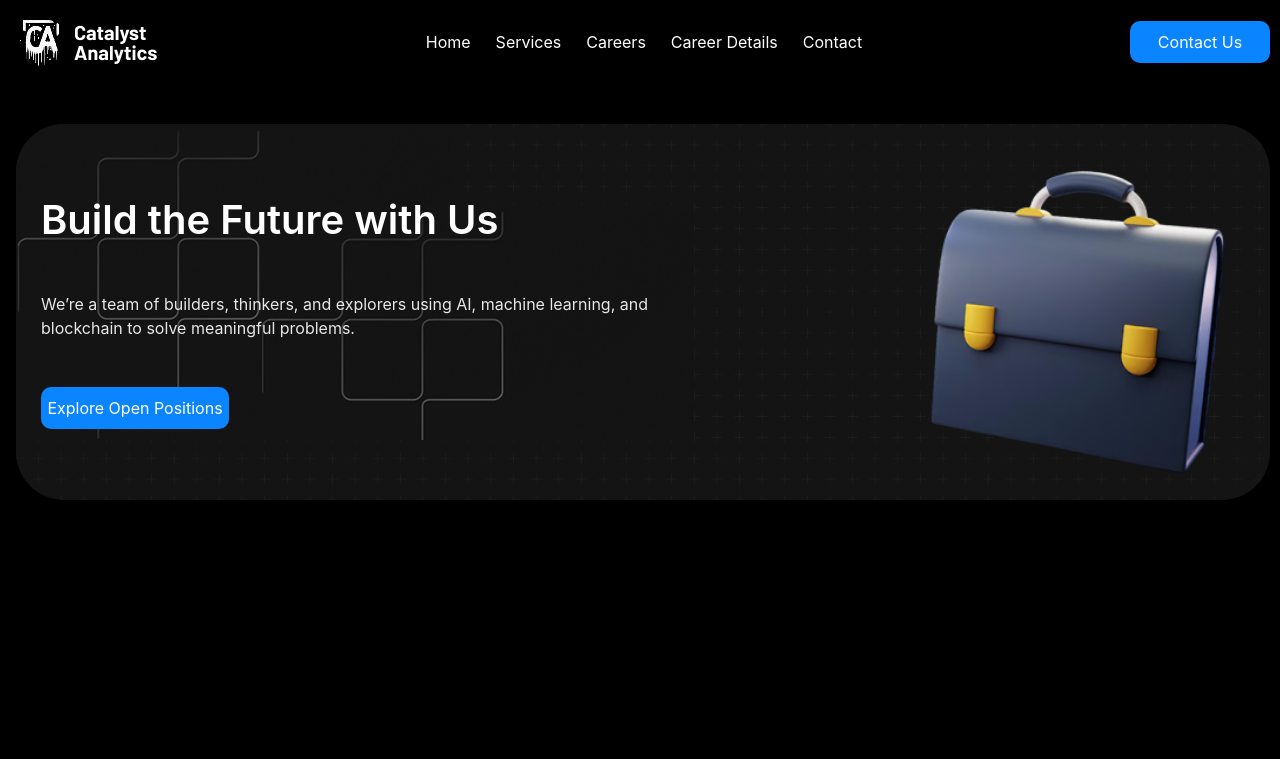
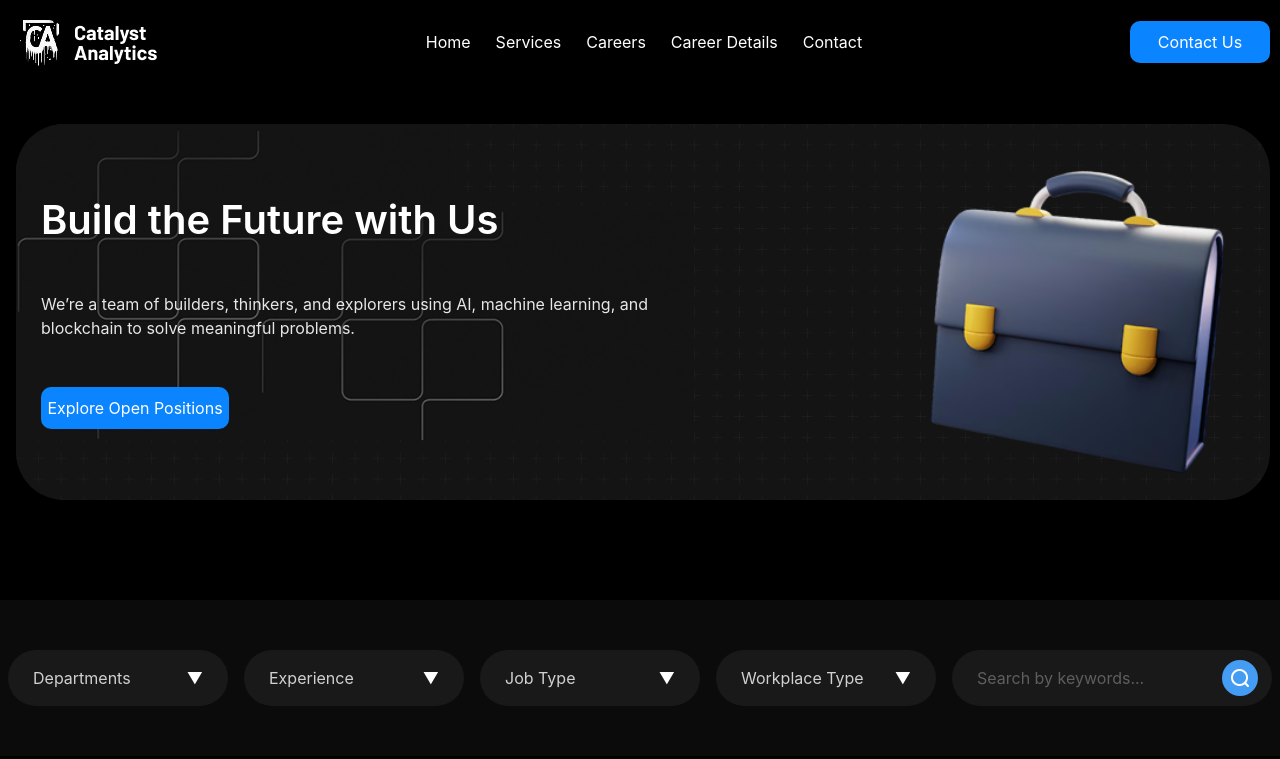
Before and after one commit to sino-Git379/5Page_Exam, a website: page src/page3.html in a window 1280 px wide. Drawn offline with nearby package versions, Linux system fonts and the light colour scheme; files that its build step writes are made by us from their sources.

Commit message:
Section2 in page3

```diff
--- a/src/page3.html
+++ b/src/page3.html
@@ -1,11 +1,13 @@
 <!DOCTYPE html>
 <html lang="en">
+
 <head>
     <meta charset="UTF-8">
     <meta name="viewport" content="width=device-width, initial-scale=1.0">
     <title>Document</title>
     <link rel="stylesheet" href="./output.css">
 </head>
+
 <body class="bg-black text-white">
     <header class="max-w-[1440px] mx-auto">
         <nav class="flex flex-col lg:flex-row items-center justify-between p-[20px] lg:p-[10px] gap-5">
@@ -21,15 +23,18 @@
         </nav>
     </header>
     <section class="max-w-[1440px] mx-auto relative mt-[40px] px-4">
-    <div class="w-full lg:w-[1254px] lg:h-[376px] bg-[#141414] mx-auto rounded-[32px] lg:rounded-[48px] flex flex-col lg:flex-row justify-between overflow-hidden relative">
+        <div
+            class="w-full lg:w-[1254px] lg:h-[376px] bg-[#141414] mx-auto rounded-[32px] lg:rounded-[48px] flex flex-col lg:flex-row justify-between overflow-hidden relative">
 
             <img class="hidden lg:block absolute z-0 left-0 top-0" src="./fforimg/Group 24.png" alt="">
 
             <div class="z-10 flex justify-center lg:items-end order-1 lg:order-2">
-            <img src="./fforimg/calogo1 2.png" alt="" class="max-w-full h-auto max-h-[250px] lg:max-h-full lg:h-full object-contain object-top lg:object-right-bottom">
+                <img src="./fforimg/calogo1 2.png" alt=""
+                    class="max-w-full h-auto max-h-[250px] lg:max-h-full lg:h-full object-contain object-top lg:object-right-bottom">
             </div>
 
-        <aside class="flex flex-col justify-center lg:justify-evenly z-10 p-6 pt-2 lg:pt-6 lg:pl-[25px] relative w-full lg:w-auto order-2 lg:order-1 text-center lg:text-left">
+            <aside
+                class="flex flex-col justify-center lg:justify-evenly z-10 p-6 pt-2 lg:pt-6 lg:pl-[25px] relative w-full lg:w-auto order-2 lg:order-1 text-center lg:text-left">
                 <img class="hidden lg:block absolute top-0 left-0" src="./fforimg/Group 27.png" alt="">
 
                 <p class="font-semibold text-[26px] lg:text-[40px] text-white z-20 leading-tight mb-3 lg:mb-0">
@@ -37,14 +42,40 @@
                 </p>
 
                 <p class="w-full lg:w-[629px] text-[#FFFFFFE5] text-sm lg:text-base z-20 mx-auto lg:mx-0">
-                We’re a team of builders, thinkers, and explorers using AI, machine learning, and blockchain to solve meaningful problems.
+                    We’re a team of builders, thinkers, and explorers using AI, machine learning, and blockchain to
+                    solve meaningful problems.
                 </p>
-            <button class="w-[188px] h-[42px] z-2 bg-[#0A84FF] rounded-[10px] hidden lg:block">Explore Open Positions</button>
+                <button class="w-[188px] h-[42px] z-2 bg-[#0A84FF] rounded-[10px] hidden lg:block">Explore Open
+                    Positions</button>
 
             </aside>
 
         </div>
     </section>
+    <section class="max-w-[1440px] lg:h-[156px] mx-auto bg-[#0B0B0B] mt-[100px] flex gap-[16px] justify-center items-center">
+        <div class="w-[220px] h-[56px] bg-[#191919] rounded-[100px] flex items-center justify-between p-[25px]">
+            <p class="text-[#FFFFFFCC]">Departments</p>
+            <p>▼</p>
+        </div>
+        <div class="w-[220px] h-[56px] bg-[#191919] rounded-[100px] flex items-center justify-between p-[25px]">
+            <p class="text-[#FFFFFFCC]">Experience</p>
+            <p>▼</p>
+        </div>
+        <div class="w-[220px] h-[56px] bg-[#191919] rounded-[100px] flex items-center justify-between p-[25px]">
+            <p class="text-[#FFFFFFCC]">Job Type</p>
+            <p>▼</p>
+        </div>
+        <div class="w-[220px] h-[56px] bg-[#191919] rounded-[100px] flex items-center justify-between p-[25px]">
+            <p class="text-[#FFFFFFCC]">Workplace Type</p>
+            <p>▼</p>
+        </div>
+
+        <div class="relative">
+            <button class=" absolute left-[270px] top-[10px] lg:w-[36px] lg:h-[36px] bg-[#459CF3] rounded-full flex items-center justify-center cursor-pointer"><img src="./fforimg/Icon (9).png" alt=""></button>
+            <input class="w-[320px] pl-[25px] h-[56px] bg-[#191919] rounded-[100px] outline-none placeholder:text-[#FFFFFF4D] placeholder:text-medium" placeholder="Search by keywords..." type="text">
+        </div>
+    </section>
 
 </body>
+
 </html>
```
Also changed, not shown: src/fforimg/Icon (9).png (added). Lines whose indentation alone changed are shown as unchanged.
